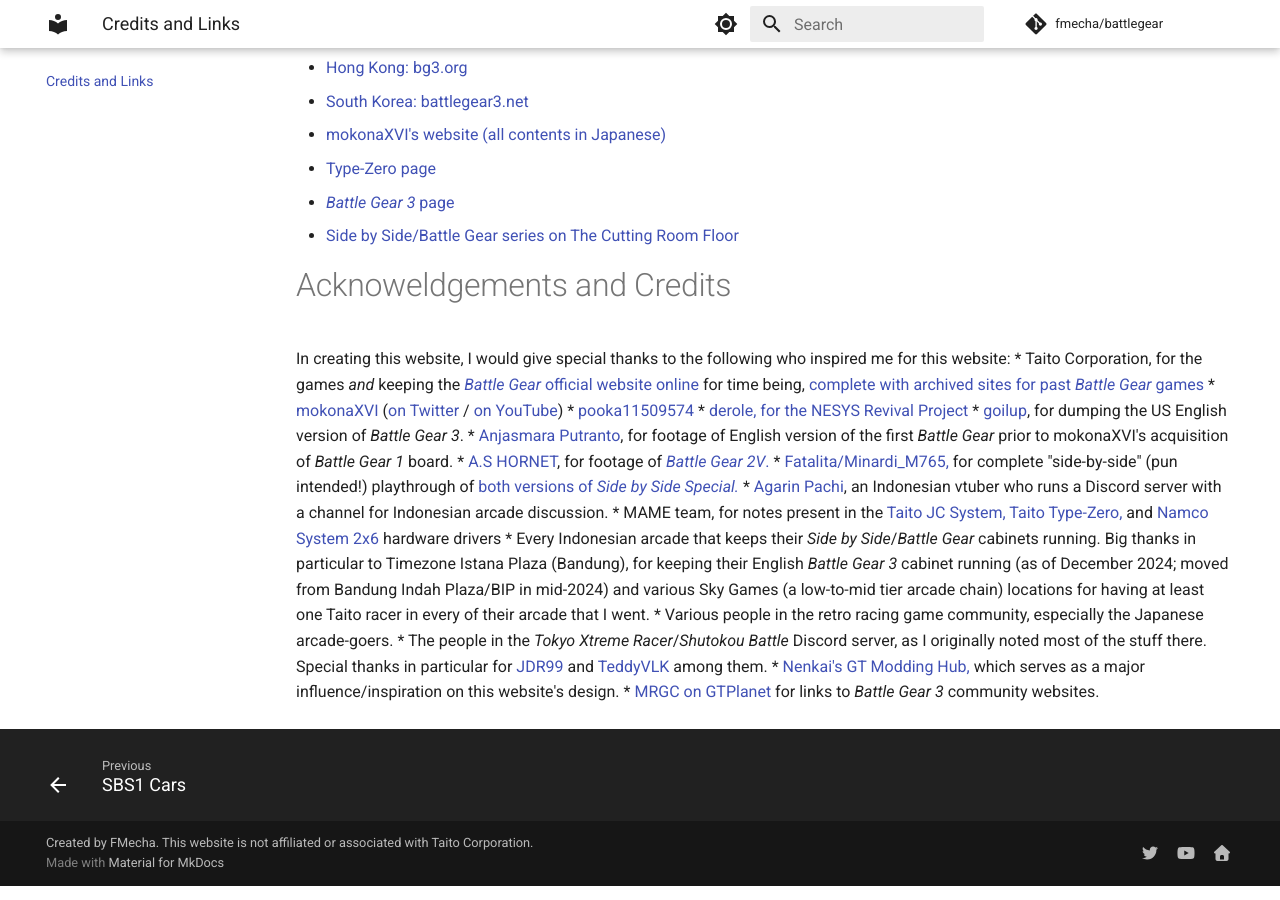
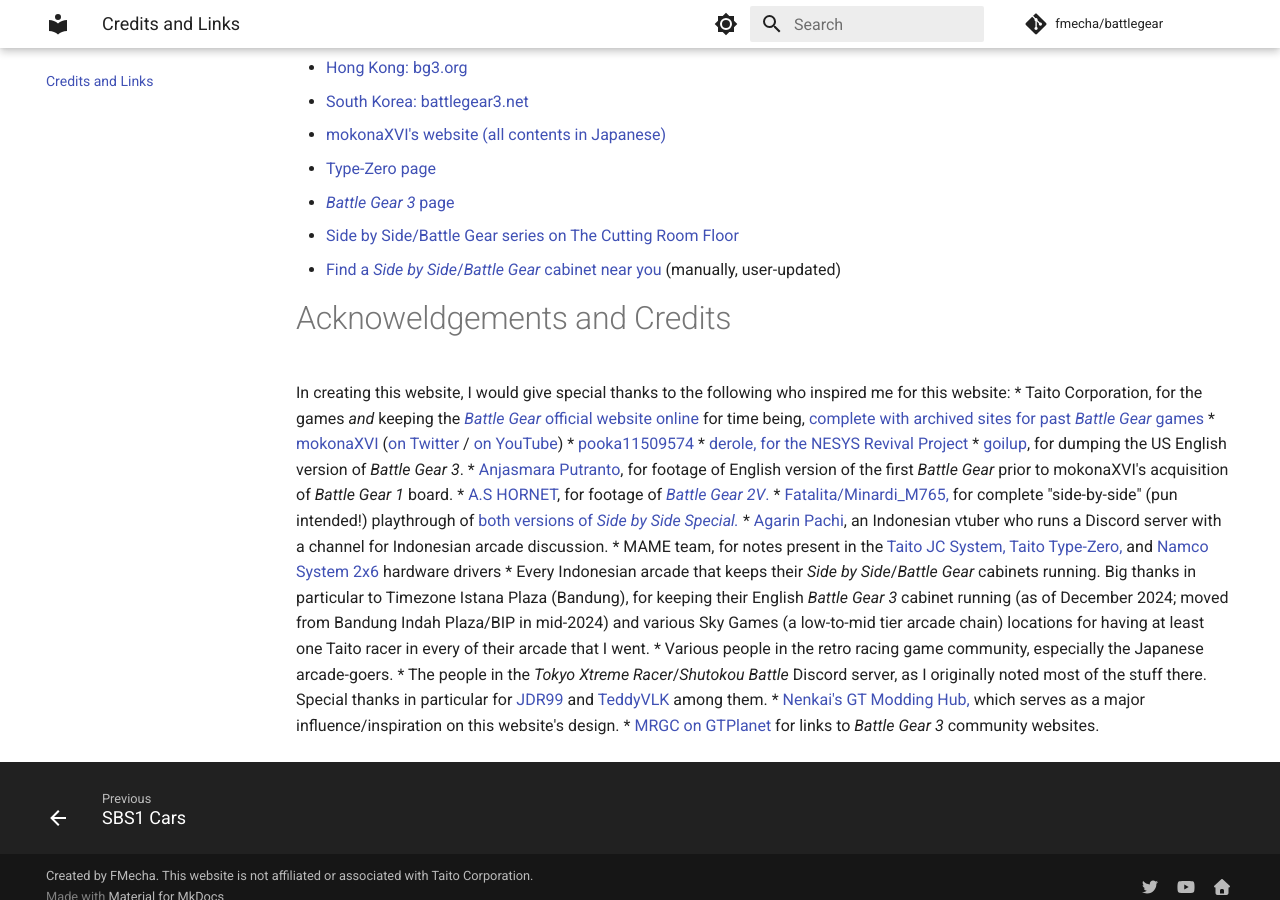
Before and after one commit to FMecha/battlegear, an MkDocs documentation site: the page built from docs/credits.md, in a window 1280 px wide and 900 px high, scrolled down 773 px. Built offline with MkDocs 1.6.1 and Material for MkDocs 9.7.7, drawn with Linux system fonts in a browser that asks for light colours; comment, search, counter and statistics services are not loaded.

Commit message:
credits.md: add link to ziv (overdue)

```diff
--- a/docs/credits.md
+++ b/docs/credits.md
@@ -23,6 +23,7 @@
   * [Type-Zero page](https://mokonaxvi.sakura.ne.jp/typezero/st.htm)
   * [*Battle Gear 3* page](https://mokonaxvi.sakura.ne.jp/xvi/bg3ac/index.htm)
 * [Side by Side/Battle Gear series on The Cutting Room Floor](https://tcrf.net/Category:Side_by_Side/Battle_Gear_series)
+* [Find a *Side by Side*/*Battle Gear* cabinet near you](https://zenius-i-vanisher.com/v5.2/arcades.php) (manually, user-updated)
 
 # Acknoweldgements and Credits
 In creating this website, I would give special thanks to the following who inspired me for this website:
```
